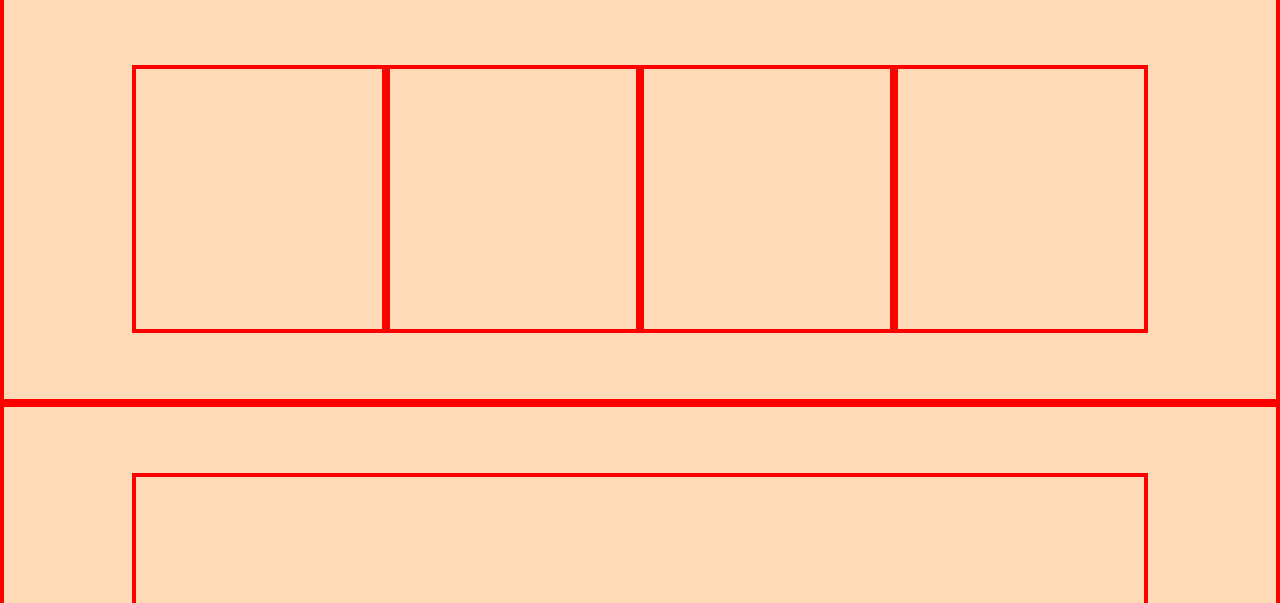
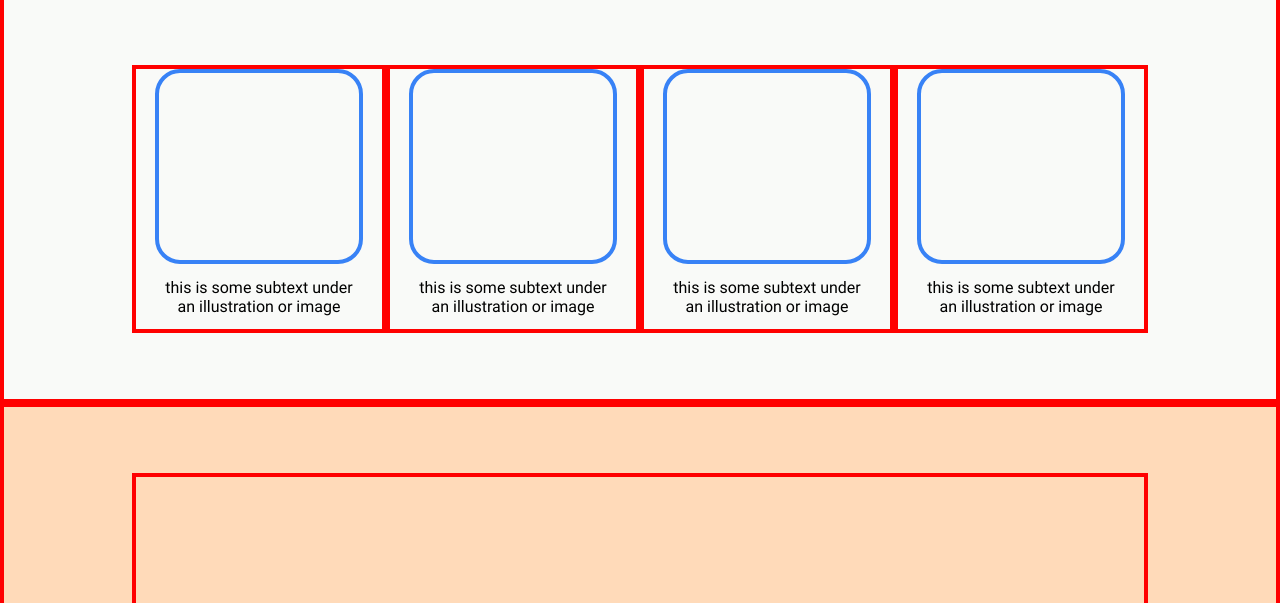
Before and after one commit to moraga1999/landing-page, a plain HTML site: page index.html in a window 1280 px wide. Shown: the part 533-1136 px from the top of the page. Drawn offline with Linux system fonts and the light colour scheme.

Commit message:
feat: section 2 with css

```diff
--- a/index.html
+++ b/index.html
@@ -43,12 +43,24 @@
     <div id="section2-title">
         <p style="font-size: xx-large;"><strong>Some random information.</strong></p>
     </div>
-    <div class="flex-container">
+    <div class="flex-container" style="background-color: #F9FAF8;">
         <div class="section">
-            <div class="section-item"></div>
-            <div class="section-item"></div>
-            <div class="section-item"></div>
-            <div class="section-item"></div>
+            <div class="section-item">
+                <div class="round-item"></div>
+                <div class="subtext">this is some subtext under an illustration or image</div>
+            </div>
+            <div class="section-item">
+                <div class="round-item"></div>
+                <div class="subtext">this is some subtext under an illustration or image</div>
+            </div>
+            <div class="section-item">
+                <div class="round-item"></div>
+                <div class="subtext">this is some subtext under an illustration or image</div>
+            </div>
+            <div class="section-item">
+                <div class="round-item"></div>
+                <div class="subtext">this is some subtext under an illustration or image</div>
+            </div>
         </div>
     </div>
 
--- a/style.css
+++ b/style.css
@@ -59,7 +59,7 @@ div.section {
     display: flex;
     justify-content: center;
     align-items: center;
-    background: peachpuff;
+    background: #f9faf8;
 }
 
 .secondary-text {
@@ -84,3 +84,15 @@ div.section {
     width: 350px;
     margin: 0%
 }
+
+.round-item {
+    border-radius: 25px;
+    padding: 80px 100px;
+    border: 4px solid #3882f6;
+}
+
+.subtext {
+    width: 200px;
+    display: flex;
+    text-align: center;
+}
```
